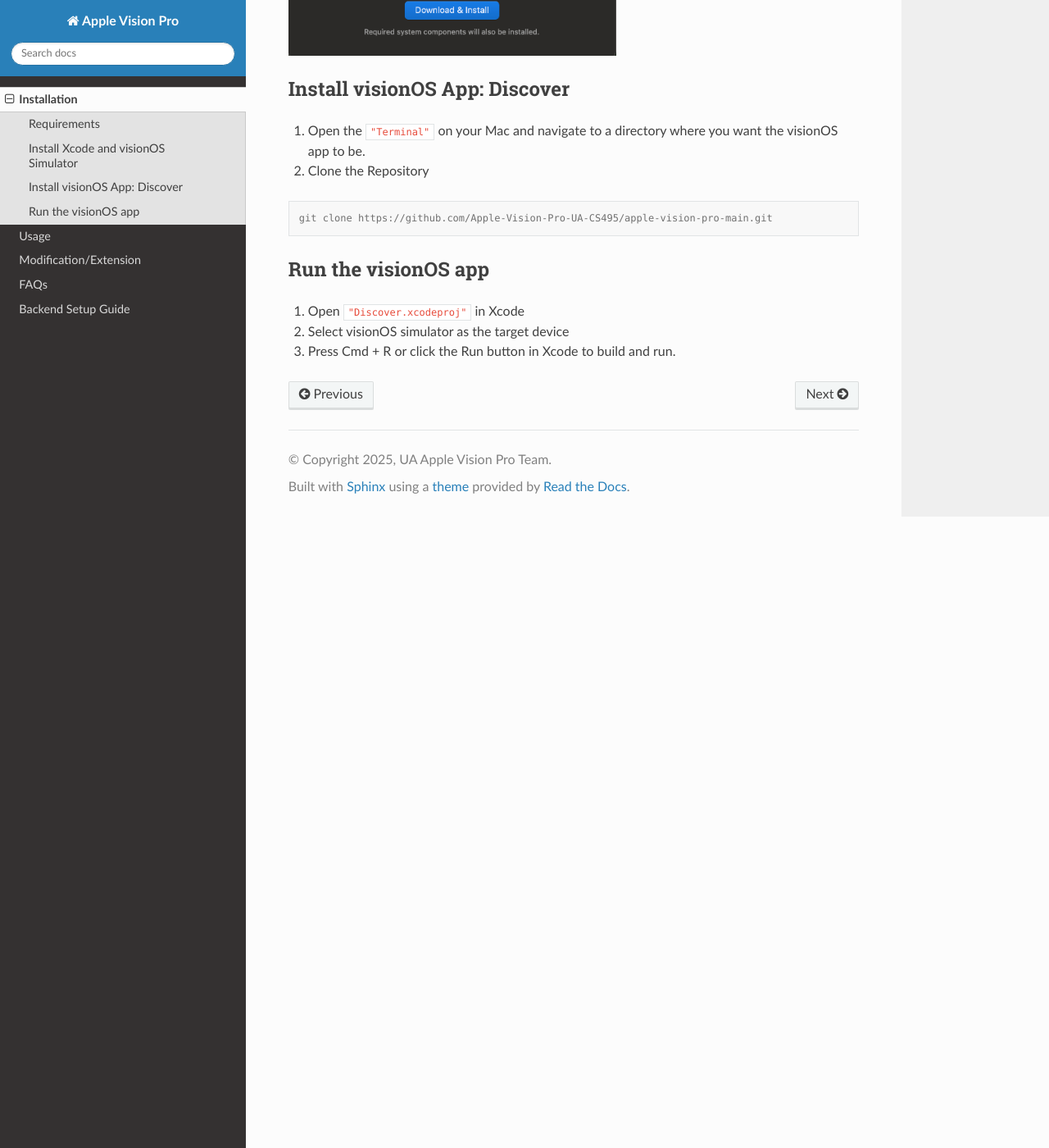
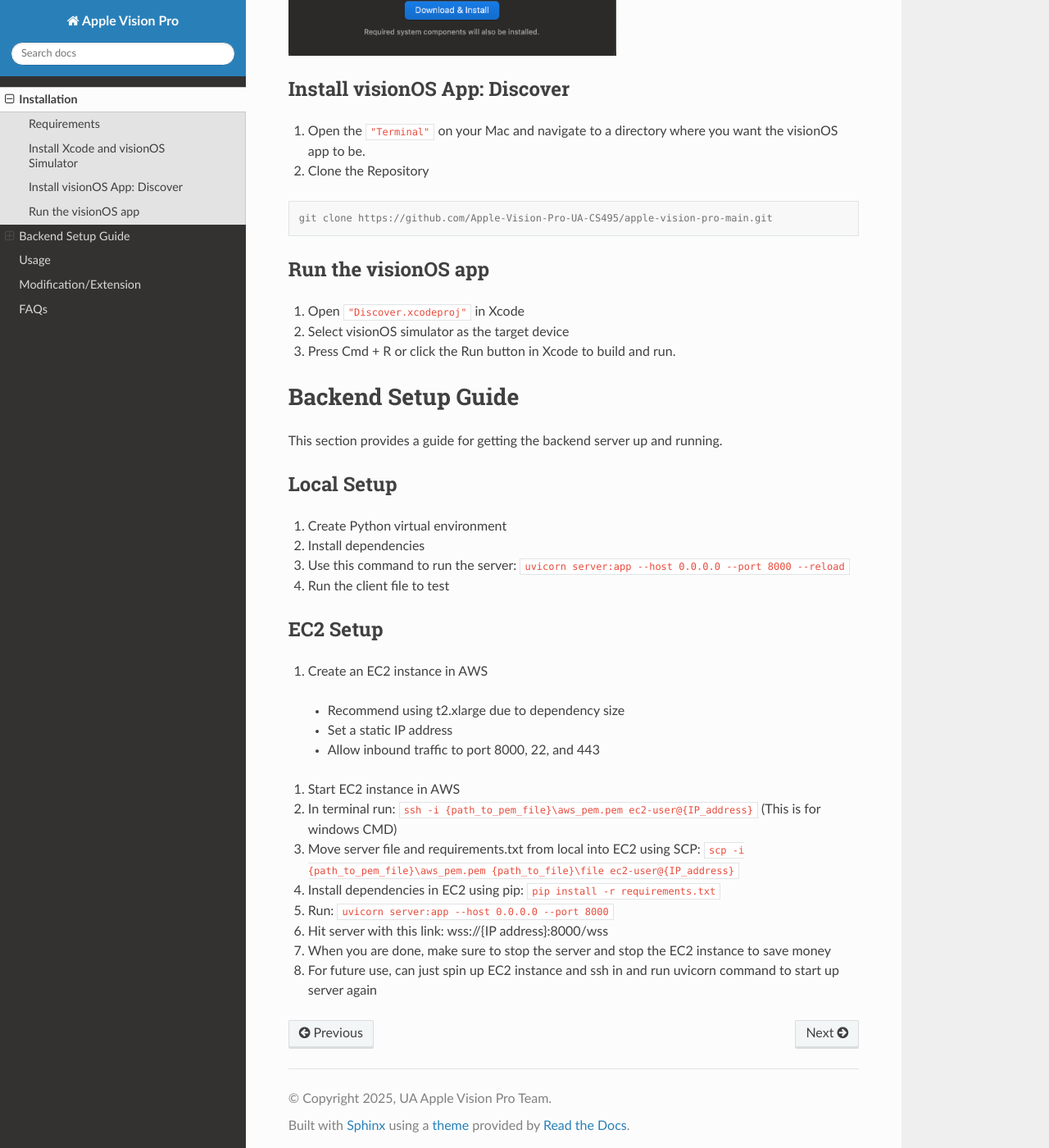
Before and after one commit to Apple-Vision-Pro-UA-CS495/apple-vision-pro-tutorial, a Sphinx documentation site: the page built from docs/source/installation.rst, in a window 1280 px wide and 1400 px high, scrolled down 1007 px. Shown: the whole window at 82% size. Built offline with Sphinx 7.4.7 and the Read the Docs theme 3.1.0, drawn with Linux system fonts in a browser that asks for light colours.

Commit message:
Updated installation, removed backend file

```diff
--- a/docs/source/index.rst
+++ b/docs/source/index.rst
@@ -19,4 +19,3 @@
    usage
    modification
    faqs
-   backend
--- a/docs/source/installation.rst
+++ b/docs/source/installation.rst
@@ -42,3 +42,32 @@
 #. Select visionOS simulator as the target device
 
 #. Press Cmd + R or click the Run button in Xcode to build and run.
+
+Backend Setup Guide
+=================
+
+This section provides a guide for getting the backend server up and running.
+
+Local Setup
+----------------
+
+#. Create Python virtual environment
+#. Install dependencies
+#. Use this command to run the server: ``uvicorn server:app --host 0.0.0.0 --port 8000 --reload``
+#. Run the client file to test
+
+EC2 Setup
+----------------
+
+#. Create an EC2 instance in AWS
+  - Recommend using t2.xlarge due to dependency size
+  - Set a static IP address
+  - Allow inbound traffic to port 8000, 22, and 443
+#. Start EC2 instance in AWS
+#. In terminal run: ``ssh -i {path_to_pem_file}\aws_pem.pem ec2-user@{IP_address}`` (This is for windows CMD)
+#. Move server file and requirements.txt from local into EC2 using SCP: ``scp -i {path_to_pem_file}\aws_pem.pem {path_to_file}\file ec2-user@{IP_address}``
+#. Install dependencies in EC2 using pip: ``pip install -r requirements.txt``
+#. Run: ``uvicorn server:app --host 0.0.0.0 --port 8000``
+#. Hit server with this link: wss://{IP address}:8000/wss
+#. When you are done, make sure to stop the server and stop the EC2 instance to save money
+#. For future use, can just spin up EC2 instance and ssh in and run uvicorn command to start up server again
```
Also changed, not shown: docs/source/backend.rst (deleted, +0 -23 lines).
